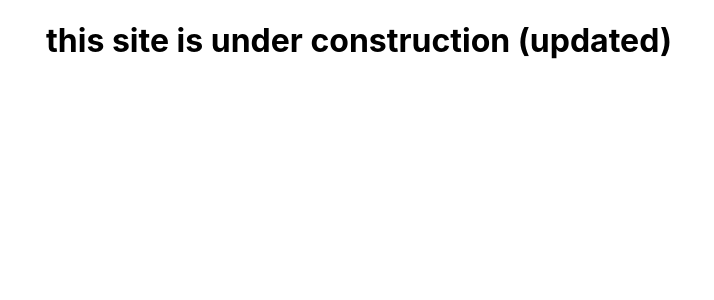
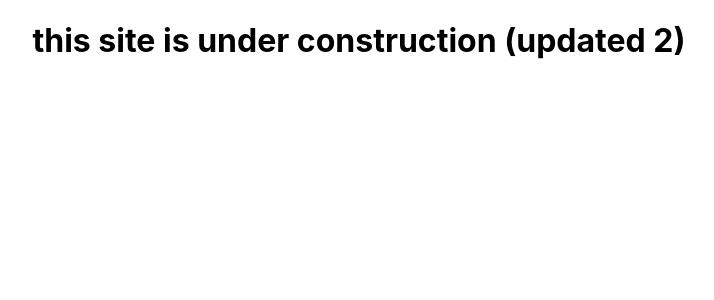
Before and after one commit to this-is-bhavan/react-test, a React (Create React App) app: page / in a window 1280 px wide. Shown: the top 300 px of the page, without its empty margins (281-995 px from the left). Built offline with nearby package versions, Linux system fonts and the light colour scheme.

Commit message:
initial commit

```diff
--- a/src/App.js
+++ b/src/App.js
@@ -3,7 +3,7 @@ import "./App.css";
 function App() {
   return (
     <div className="App">
-      <h1>this site is under construction (updated)</h1>
+      <h1>this site is under construction (updated 2)</h1>
     </div>
   );
 }
```
